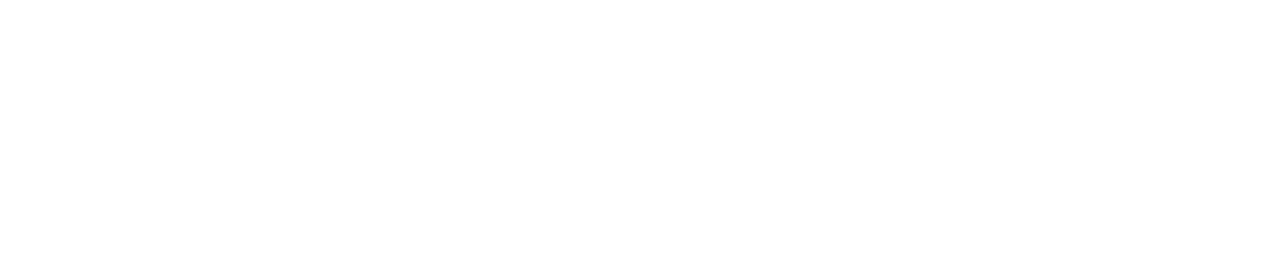
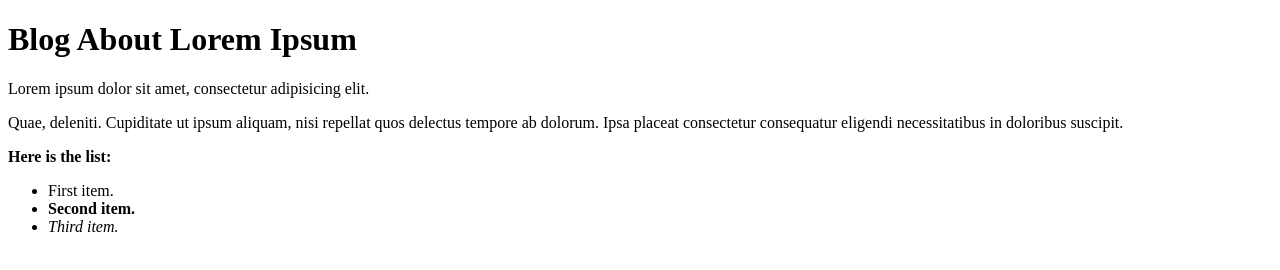
Before and after one commit to atchiang/HTMLPractice, a plain HTML site: page index.html in a window 1280 px wide. Drawn offline with Linux system fonts and the light colour scheme.

Commit message:
Update index.html

```diff
--- a/index.html
+++ b/index.html
@@ -1,23 +1,19 @@
 <!DOCTYPE html>
-<html>
+<html lang="en">
     <head>
         <meta charset="UTF-8">
         <meta name="description" content="This is the description">
         <title>Aidan's Website</title>
     </head>
     <body>
-        <header>
-            <nav></nav>
-        </header>
-        <main>
-            <article>
-                <section>
-
-                </section>
-            </article>
-        </main>
-        <footer>
-
-        </footer>
+        <h1>Blog About Lorem Ipsum</h1>
+        <p>Lorem ipsum dolor sit amet, consectetur adipisicing elit. </p>
+        <p>Quae, deleniti. Cupiditate ut ipsum aliquam, nisi repellat quos delectus tempore ab dolorum. Ipsa placeat consectetur consequatur eligendi necessitatibus in doloribus suscipit.</p>
+        <strong>Here is the list:</strong>
+        <ul>
+            <li>First item.</li>
+            <li><strong>Second item.</strong></li>
+            <li><em>Third item.</em></li>
+        </ul>
     </body>
 </html>
```
